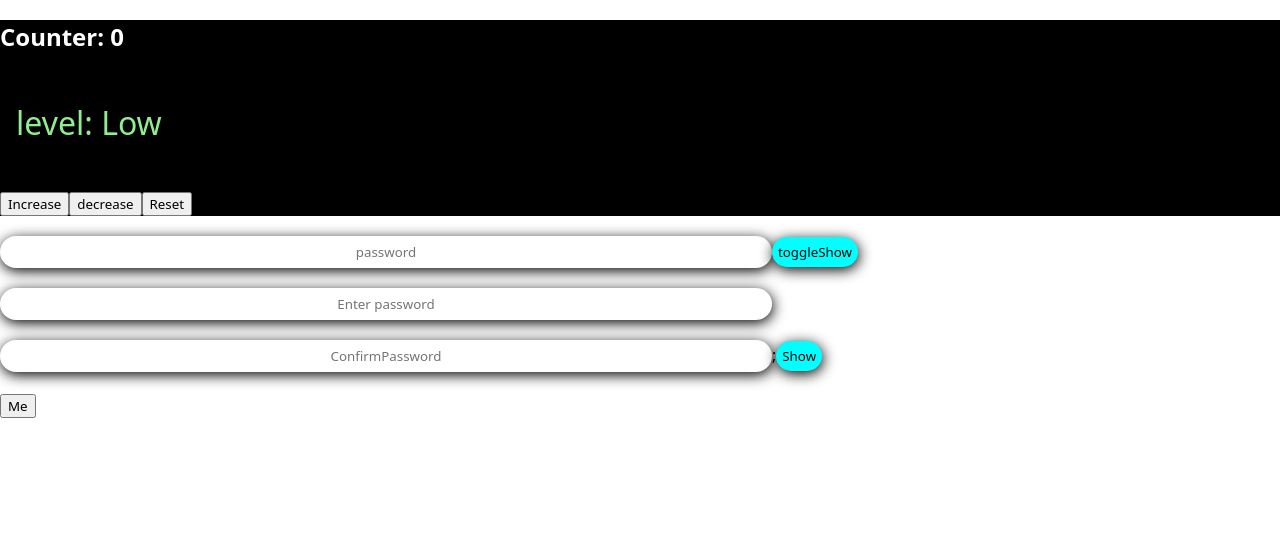
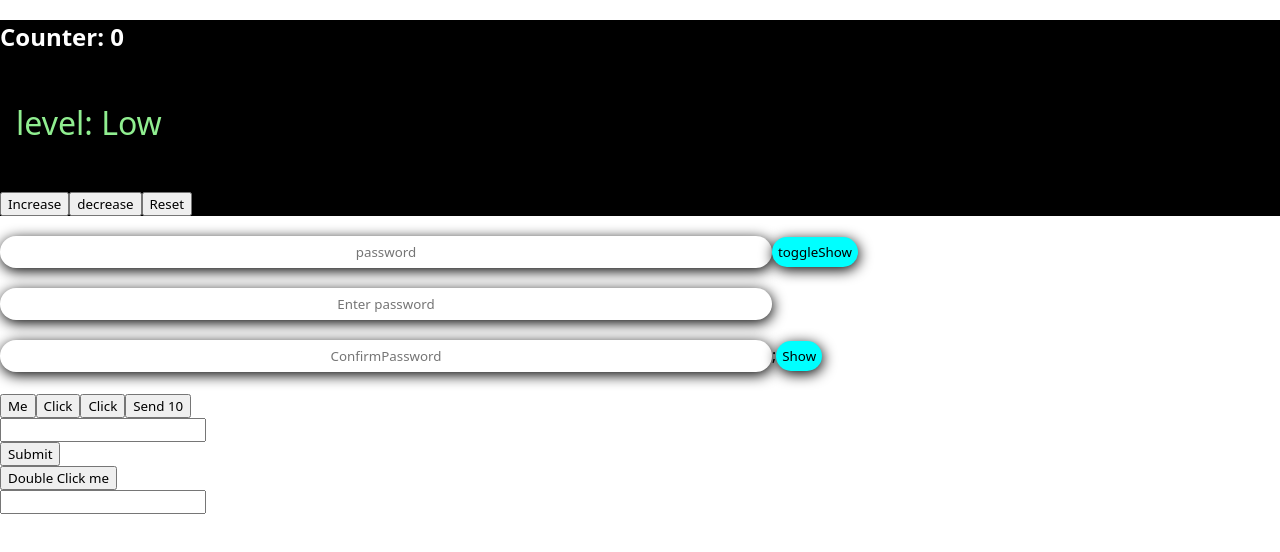
Before and after one commit to caleroedwarn-prog/my-app, a React (Create React App) app: page / in a window 1280 px wide. Shown: the top 552 px of the page. Built offline with nearby package versions, Linux system fonts and the light colour scheme.

Commit message:
Handline eventListener

```diff
--- a/src/App.js
+++ b/src/App.js
@@ -2,6 +2,10 @@ import PasswordToggle  from "./PasswordToggel";
 import Counter from './ExeciseOne';
 import PasswordCheck from "./PasswordCheck";
 import ClickExample from "./EventHandlers";
+import Example from "./EventHandler1";
+import InputExample from "./EventHandler2";
+import FormExample from "./EventHandler3";
+import KeyExample from "./EventHandler4";
 function App() {
   return (
     <div>
@@ -10,6 +14,11 @@ function App() {
       <PasswordCheck />
       <br />
       <ClickExample />
+      <Example /><br />
+      <InputExample />
+      <FormExample />
+      <br />
+      <KeyExample />
     </div>
   );
 }
--- /dev/null
+++ b/src/EventHandler1.jsx
@@ -0,0 +1,12 @@
+function Example() {
+  function Clickable(number) {
+    console.log(number);
+  }
+  return (
+    <>
+      <button onClick={() => Clickable(10)}>Send 10</button>
+    </>
+  );
+}
+export default Example;
+//Passing Arguement
--- /dev/null
+++ b/src/EventHandler2.jsx
@@ -0,0 +1,13 @@
+function InputExample(){
+    function handleChange(event){
+        console.log(event.target.value);
+    }
+    return(
+        <>
+        <input onChange={handleChange} />
+        </>
+    );
+}
+export default InputExample;
+
+// Onchange
--- /dev/null
+++ b/src/EventHandler3.jsx
@@ -0,0 +1,17 @@
+function FormExample(){
+    function handleSubmit(e){
+        e.preventDefault();
+        console.log("Form submitted");
+    }
+    return (
+        <>
+        <form onSubmit={handleSubmit}>
+            <button type="submit">Submit</button>
+        </form>
+        <button onDoubleClick={() => alert("I am dobule clicked")}>Double Click me</button>
+        </>
+    );
+}
+export default FormExample;
+// Form submit Prevent default.
+// Double Click
--- /dev/null
+++ b/src/EventHandler4.jsx
@@ -0,0 +1,17 @@
+function KeyExample(){
+    function handleKeyDown(e){
+        if(e.key === "Enter"){
+            alert("You pressed Enter")
+        }else{
+            if(e.key === "Shift"){
+                alert("You pressed Shift");
+            }
+        }
+    }
+    return(
+        <>
+        <input onKeyDown={handleKeyDown} />
+        </>
+    );
+}
+export default KeyExample;
--- a/src/EventHandlers.jsx
+++ b/src/EventHandlers.jsx
@@ -5,7 +5,15 @@ function ClickExample(){
     return(
     <>
     <button type="button" onClick={handleClick}>Me</button>
+
+    <button onClick={() => alert("I have been clicked")}>Click</button>
+
+    <button onClick={() => handleClick(5)}>Click</button>
     </>
 );
 }
 export default ClickExample;
+// All the examples are seperated by a line
+// example1 function handler
+//example2 inline Arrow Function
+// example3, Passing Arguments
```
